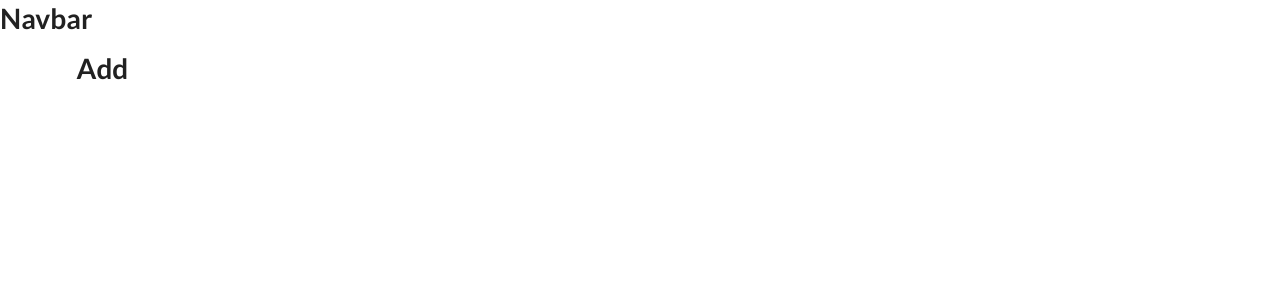
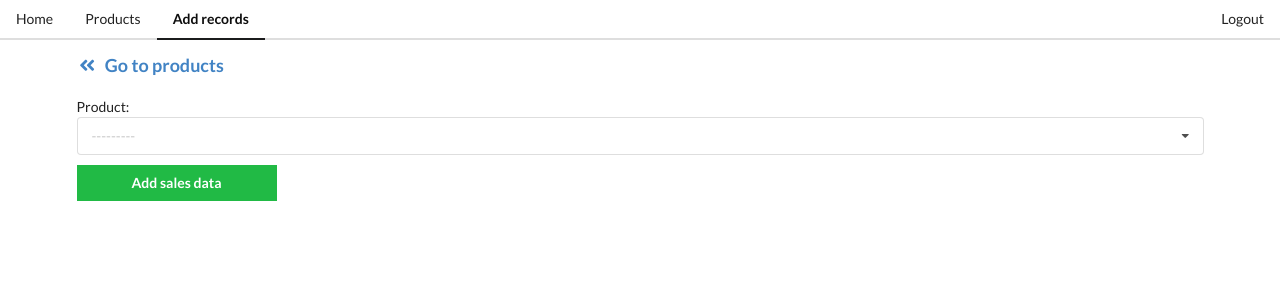
Before and after one commit to rifatrakib/django-analyzr, a Django app: page /products/add/ in a window 1280 px wide. Shown: the top 300 px of the page. Run offline with Django 3.2, Linux system fonts and the light colour scheme; parts of the project's set-up code (start-up, migrations or seed data) failed here and were passed over.

Commit message:
working version with products app

```diff
--- a/products/forms.py
+++ b/products/forms.py
@@ -0,0 +1,17 @@
+from django import forms
+
+from .models import Purchase, Product
+
+
+class PurchaseForm(forms.ModelForm):
+    product = forms.ModelChoiceField(
+        queryset=Product.objects.all(),
+        label='Product',
+        widget=forms.Select(
+            attrs={'class': 'ui selection dropdown purchase-form', },
+        ),
+    )
+
+    class Meta:
+        model = Purchase
+        fields = ['product', 'price', 'quantity', ]
--- a/products/templates/products/add.html
+++ b/products/templates/products/add.html
@@ -1,9 +1,27 @@
 {% extends 'base.html' %}
 
-{% block title %}<i>Add Purchase</i>{% endblock title %}
+{% block title %}Add Sales{% endblock title %}
 
 {% block content %}
 
-<h1>Add</h1>
+<a href="{% url 'products:main-products-view' %}">
+    <h3><i class="angle double left icon"></i> Go to products</h3>
+</a>
+<br>
+
+{% if added_message %}
+<div class="ui success message">
+    <i class="close icon"></i>
+    <div class="header">
+        {{ added_message }}
+    </div>
+</div>
+{% endif %}
+<form action="" method="POST" class="ui form">
+    {% csrf_token %}
+    {{ form }}
+    <!-- <br><br> -->
+    <button class="ui positive button mtop">Add sales data</button>
+</form>
 
 {% endblock %}
--- a/products/templates/products/main.html
+++ b/products/templates/products/main.html
@@ -19,7 +19,7 @@
         </ul>
     </div>
 </div>
-
+{{ products | safe }}
 <div>
     <div class="block-center">
         {% if error_message %}
@@ -75,7 +75,9 @@
     <br>
     <div class="block-center">
         <button class="ui secondary button" id="modal-btn">See summary</button>
-        <button class="ui positive button">Add records</button>
+        <a href="{% url 'products:add-purchase-view' %}">
+            <button class="ui positive button">Add records</button>
+        </a>
     </div>
 </div>
 
--- a/products/utils.py
+++ b/products/utils.py
@@ -41,6 +41,7 @@ def get_simple_plot(chart_type, *ars, **kwargs):
         title = 'sales per day'
         plt.title(title)
         sns.countplot('name', data=data)
+    # plt.xticks(rotation=90)
     plt.tight_layout()
 
     graph = get_image()
--- a/products/views.py
+++ b/products/views.py
@@ -2,6 +2,7 @@ from django.shortcuts import render
 from .models import Product, Purchase
 
 from .utils import get_simple_plot
+from .forms import PurchaseForm
 
 import pandas as pd
 
@@ -56,4 +57,18 @@ def chart_select_view(request):
 
 
 def add_purchase_view(request):
-    return render(request, 'products/add.html', {})
+    added_message = None
+    form = PurchaseForm(request.POST or None)
+
+    if form.is_valid():
+        obj = form.save(commit=False)
+        obj.salesman = request.user
+        obj.save()
+        form = PurchaseForm()
+        added_message = 'Sales data saved successfully!'
+
+    context = {
+        'form': form,
+        'added_message': added_message,
+    }
+    return render(request, 'products/add.html', context)
--- a/static/style.css
+++ b/static/style.css
@@ -16,3 +16,11 @@ ul li {
 .block-center {
     text-align: center !important;
 }
+
+.purchase-form {
+    width: 100%;
+}
+
+.mtop {
+    margin-top: 10px !important;
+}
--- a/templates/navbar.html
+++ b/templates/navbar.html
@@ -1 +1,19 @@
-<h1>Navbar</h1>
+{% url 'products:main-products-view' as path_to_products %}
+{% url 'products:add-purchase-view' as path_to_add_records %}
+
+<div class="ui secondary pointing menu">
+    <a class="item">
+        Home
+    </a>
+    <a href="{{ path_to_products }}" class="{% if request.path == path_to_products %}active{% endif %} item">
+        Products
+    </a>
+    <a href="{{ path_to_add_records }}" class="{% if request.path == path_to_add_records %}active{% endif %} item">
+        Add records
+    </a>
+    <div class="right menu">
+        <a class="ui item">
+            Logout
+        </a>
+    </div>
+</div>
```
Also changed, not shown: README.md.
